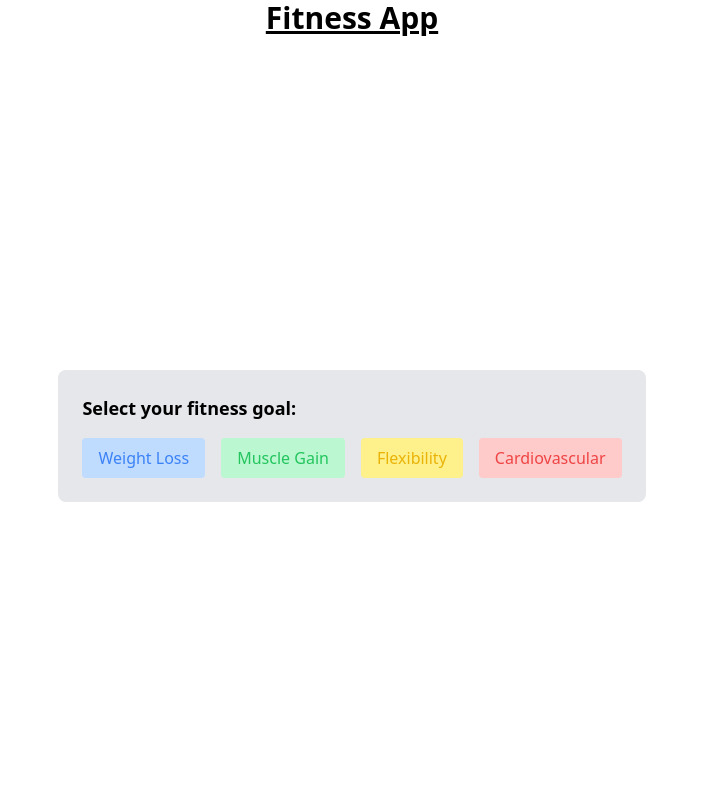
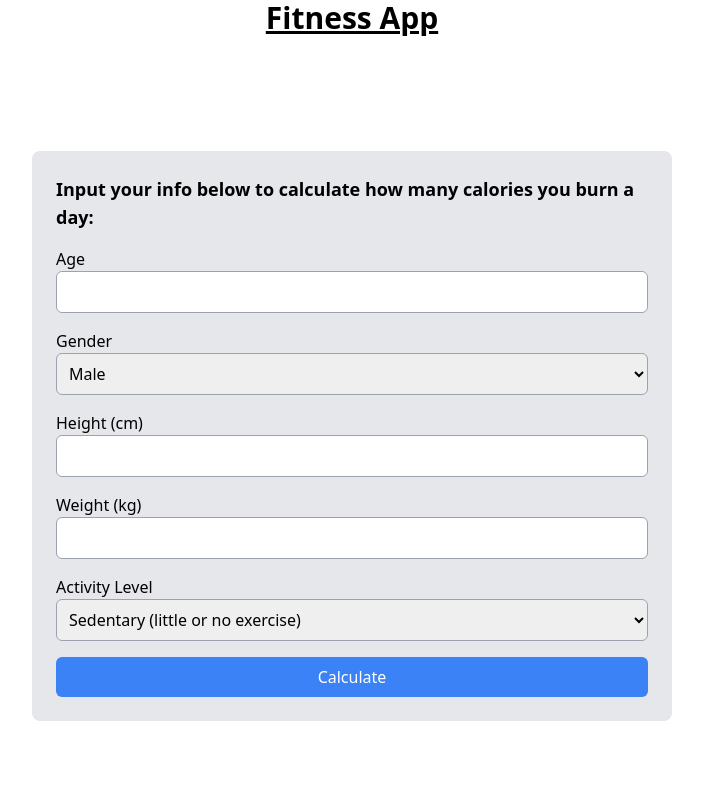
Before and after one commit to Czar123-kali/FitnessApp, a React (Create React App) app: page / in a window 1280 px wide. Shown: the top 800 px of the page, without its empty margins (288-991 px from the left). Built offline with nearby package versions, Linux system fonts and the light colour scheme.

Commit message:
need input validation

```diff
--- a/src/App.js
+++ b/src/App.js
@@ -15,7 +15,7 @@ function App() {
       <h1 className='flex justify-center text-3xl font-bold underline'>
         Fitness App
       </h1>
-      {/* <UserInfo onUserInfoChange={handleUserDataChange} /> */}
+      <UserInfo onUserInfoChange={handleUserDataChange} />
       <UserGoals onUserGoalChange={handleUserDataChange} />
     </div>
   )
--- a/src/components/UserInfo.js
+++ b/src/components/UserInfo.js
@@ -2,18 +2,19 @@ import React, { useState } from 'react'
 
 const UserInfo = ({ onUserInfoChange }) => {
   const [userInfo, setUserInfo] = useState({
-    age: '',
-    gender: '',
-    height: '',
-    weight: '',
-    activityLevel: '',
-  })
+    age: "",
+    gender: "",
+    height: "",
+    weight: "",
+    activityLevel: "",
+  });
+
+  const { age, gender, height, weight, activityLevel } = userInfo;
 
   const handleUserInfoChange = (e) => {
-    const { name, value } = e.target
-    setUserInfo({ ...userInfo, [name]: value })
-    props.onUserInfoChange(userInfo, {})
-  }
+    const { id, value } = e.target;
+    setUserInfo((prevUserInfo) => ({ ...prevUserInfo, [id]: value }));
+  };
 
   return (
     <div className='flex justify-center items-center h-screen'>
@@ -67,8 +68,8 @@ const UserInfo = ({ onUserInfoChange }) => {
           <div className='flex flex-col'>
             <label htmlFor='activity-level'>Activity Level</label>
             <select
-              id='activity-level'
-              value={activity}
+              id='activityLevel'
+              value={activityLevel}
               onChange={handleUserInfoChange}
               className='border border-gray-400 rounded-md p-2'
             >
```
